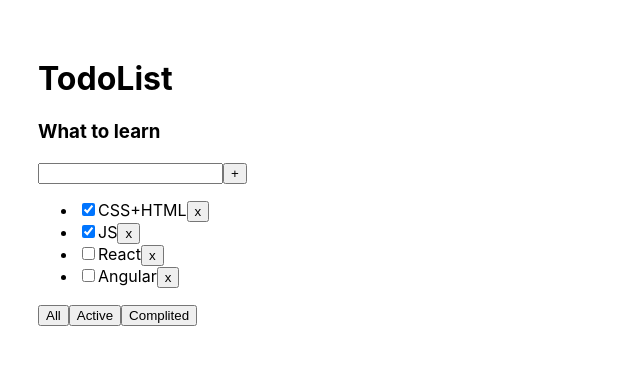
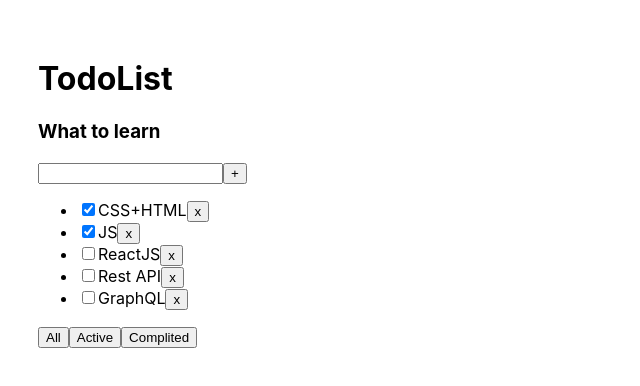
Before and after one commit to AlexKabanau/todolist, a React (Create React App) app: page / in a window 1280 px wide. Shown: the top 386 px of the page, without its empty margins (0-640 px from the left). Built offline with nearby package versions, Linux system fonts and the light colour scheme.

Commit message:
3 addNewTask

```diff
--- a/package.json
+++ b/package.json
@@ -10,10 +10,12 @@
     "@types/node": "^16.18.83",
     "@types/react": "^18.2.58",
     "@types/react-dom": "^18.2.19",
+    "@types/uuid": "^9.0.8",
     "react": "^18.2.0",
     "react-dom": "^18.2.0",
     "react-scripts": "5.0.1",
     "typescript": "^4.9.5",
+    "uuid": "^9.0.1",
     "web-vitals": "^2.1.4"
   },
   "scripts": {
--- a/src/App.tsx
+++ b/src/App.tsx
@@ -2,29 +2,34 @@ import React, { useState } from 'react';
 // import logo from './logo.svg';
 import './App.css';
 import { TaskType, TodoList } from './TodoList';
+import { v1 } from 'uuid';
 
 export type FilterValuesType = 'all' | 'complited' | 'active';
 
 function App() {
-  // let initTasks: Array<TaskType> = [
-  //   { id: 1, title: 'CSS+HTML', isDone: true },
-  //   { id: 2, title: 'JS', isDone: true },
-  //   { id: 3, title: 'React', isDone: false },
-  //   { id: 4, title: 'Angular', isDone: false },
-  // ];
-
   let [tasks, setTasks] = useState<Array<TaskType>>([
-    { id: 1, title: 'CSS+HTML', isDone: true },
-    { id: 2, title: 'JS', isDone: true },
-    { id: 3, title: 'React', isDone: false },
-    { id: 4, title: 'Angular', isDone: false },
+    { id: v1(), title: 'CSS+HTML', isDone: true },
+    { id: v1(), title: 'JS', isDone: true },
+    { id: v1(), title: 'ReactJS', isDone: false },
+    { id: v1(), title: 'Rest API', isDone: false },
+    { id: v1(), title: 'GraphQL', isDone: false },
   ]);
 
   const [filter, setFilter] = useState<FilterValuesType>('all');
 
-  function removeTask(id: number) {
+  function removeTask(id: string) {
     let filteredTasks = tasks.filter((t) => t.id !== id);
     setTasks(filteredTasks);
+  }
+
+  function addTask(title: string) {
+    let newTask = {
+      id: v1(),
+      title: title,
+      isDone: false,
+    };
+    let newTasks = [newTask, ...tasks];
+    setTasks(newTasks);
   }
 
   function changeFilter(value: FilterValuesType) {
@@ -47,6 +52,7 @@ function App() {
         tasks={tasksForTodoList}
         removeTask={removeTask}
         changeFilter={changeFilter}
+        addTask={addTask}
       />
     </div>
   );
--- a/src/TodoList.tsx
+++ b/src/TodoList.tsx
@@ -1,8 +1,8 @@
-import React from 'react';
+import React, { ChangeEvent, KeyboardEvent, useState } from 'react';
 import { FilterValuesType } from './App';
 
 export type TaskType = {
-  id: number;
+  id: string;
   title: string;
   isDone: boolean;
 };
@@ -10,51 +10,66 @@ export type TaskType = {
 type PropsType = {
   title: string;
   tasks: Array<TaskType>;
-  removeTask: (id: number) => void;
+  removeTask: (id: string) => void;
   changeFilter: (value: FilterValuesType) => void;
+  addTask: (title: string) => void;
 };
 
 export const TodoList = (props: PropsType) => {
+  const [newTaskTitle, setNewTaskTitle] = useState('');
+
+  const onChangeHandler = (e: ChangeEvent<HTMLInputElement>) => {
+    setNewTaskTitle(e.currentTarget.value);
+  };
+
+  const onKeyDownHandler = (e: KeyboardEvent<HTMLInputElement>) => {
+    if (e.key === 'Enter') {
+      props.addTask(newTaskTitle);
+      setNewTaskTitle('');
+    }
+  };
+
+  const addTask = () => {
+    props.addTask(newTaskTitle);
+    setNewTaskTitle('');
+  };
+
+  const onAllClickHandler = () => {
+    props.changeFilter('all');
+  };
+  const onActiveClickHandler = () => {
+    props.changeFilter('active');
+  };
+  const onComplitedClickHandler = () => {
+    props.changeFilter('complited');
+  };
+
   return (
     <div>
       <h3>{props.title}</h3>
       <div>
-        <input />
-        <button>+</button>
+        <input value={newTaskTitle} onChange={onChangeHandler} onKeyDown={onKeyDownHandler} />
+        <button onClick={addTask}>+</button>
       </div>
       <ul>
-        {props.tasks.map((t, key) => (
-          <li key={key}>
-            <input type="checkbox" checked={t.isDone} />
-            <span>{t.title}</span>
-            <button
-              onClick={() => {
-                props.removeTask(t.id);
-              }}>
-              x
-            </button>
-          </li>
-        ))}
+        {props.tasks.map((t) => {
+          const onRemoveHandler = () => {
+            props.removeTask(t.id);
+          };
+
+          return (
+            <li key={t.id}>
+              <input type="checkbox" checked={t.isDone} />
+              <span>{t.title}</span>
+              <button onClick={onRemoveHandler}>x</button>
+            </li>
+          );
+        })}
       </ul>
       <div>
-        <button
-          onClick={() => {
-            props.changeFilter('all');
-          }}>
-          All
-        </button>
-        <button
-          onClick={() => {
-            props.changeFilter('active');
-          }}>
-          Active
-        </button>
-        <button
-          onClick={() => {
-            props.changeFilter('complited');
-          }}>
-          Complited
-        </button>
+        <button onClick={onAllClickHandler}>All</button>
+        <button onClick={onActiveClickHandler}>Active</button>
+        <button onClick={onComplitedClickHandler}>Complited</button>
       </div>
     </div>
   );
```
Also changed, not shown: 1 other file (tests, documents, lock files or other folders).
